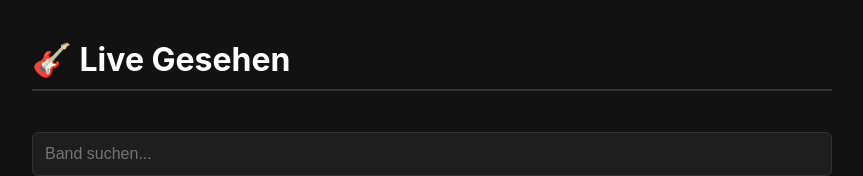
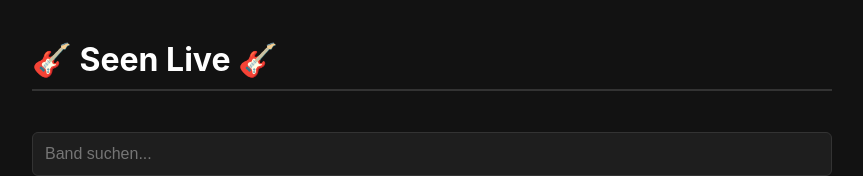
Before and after one commit to toni020695/toni020695.github.io, a plain HTML site: page index.html in a window 1280 px wide. Shown: the top 176 px of the page, without its empty margins (208-1071 px from the left). Drawn offline with Linux system fonts and the light colour scheme.

Commit message:
Update index.html

```diff
--- a/index.html
+++ b/index.html
@@ -148,7 +148,7 @@
 </head>
 <body>
 
-    <h1>🎸 Live Gesehen</h1>
+    <h1>🎸 Seen Live 🎸</h1>
 
     <input type="text" id="search" class="search-box" placeholder="Band suchen...">
 
```
